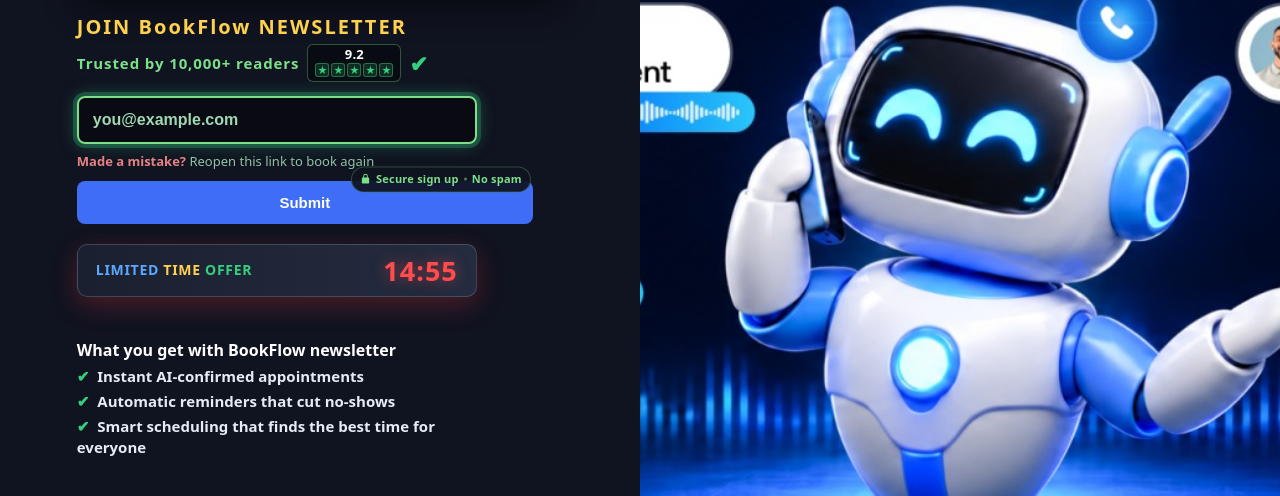
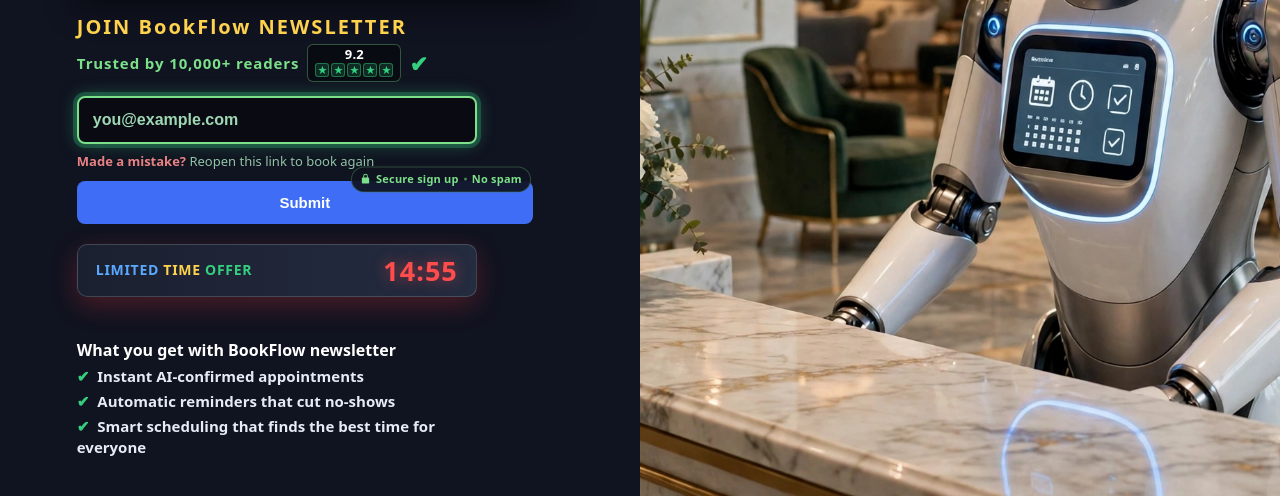
Before and after one commit to Omar7262/ai-appointment-booking, a plain HTML site: page index.html in a window 1280 px wide. Shown: the part 394-890 px from the top of the page. Drawn offline with Linux system fonts and the light colour scheme.

Commit message:
Use Kommodo shared image

```diff
--- a/index.html
+++ b/index.html
@@ -81,8 +81,8 @@
 
     <section class="side side-image">
       <img id="room-img"
-           src="assets/ai-appointment-image-4b8ff1c.jpg"
-           alt="AI voice agent automating appointment bookings" />
+           src="assets/ai-appointment-image-kommodo.jpg"
+           alt="AI appointment booking automation" />
     </section>
   </main>
 
```
Also changed, not shown: assets/ai-appointment-image-kommodo.jpg (added).
